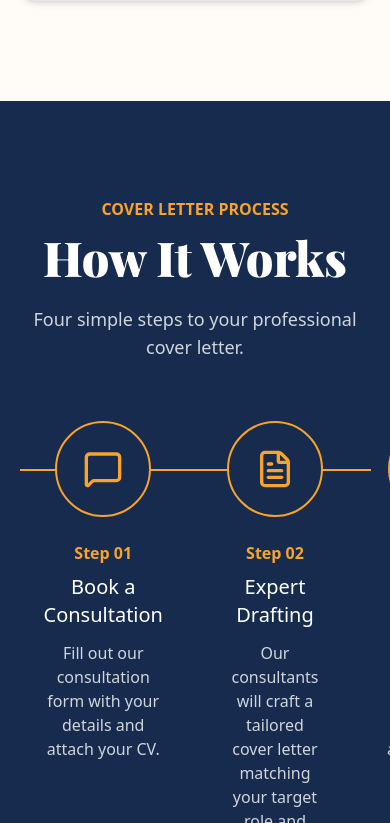
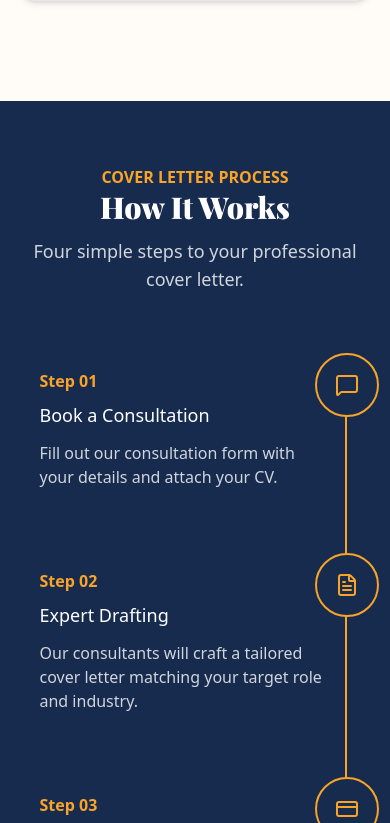
Before and after one commit to Manqoba-Mashego/career-craft, a Next.js app: page / in a window 390 px wide. Shown: the part 2561-3384 px from the top of the page. Built offline with nearby package versions, Linux system fonts and the light colour scheme.

Commit message:
Cover letter section a bit more responsive

```diff
--- a/components/coverLetterSection.jsx
+++ b/components/coverLetterSection.jsx
@@ -4,7 +4,7 @@ import { motion } from 'framer-motion'
 import { CreditCard, Download, FileCheck, FileText, MessageSquare, Upload } from 'lucide-react';
 import Reveal from './reveal';
 
-const CoverLetterSection = () => {
+const HowItWorks = () => {
     const steps = [
         {
             title: "Book a Consultation",
@@ -29,28 +29,32 @@ const CoverLetterSection = () => {
         },
     ]
   return (
-        <div className='relative min-h-screen py-24 bg-[#162B4E] overflow-hidden scroll-mt-15' id='cover-letter'>
+        <div className='relative min-h-screen py-16 md:py-24 bg-[#162B4E] overflow-hidden scroll-mt-15' id='cover-letter'>
           <div className='w-[90%] max-w-7xl mx-auto'>
               <Reveal>
                 <p className='text-[#faa329] font-semibold text-center'>COVER LETTER PROCESS</p>
-                <p className='font-playfair text-[48px] text-center font-black text-white mb-3'>How It Works</p>
+                <p className='font-playfair text-3xl md:text-5xl text-center font-black text-white mb-3'>How It Works</p>
                 <p className='text-gray-300 text-center mb-15 text-lg'>Four simple steps to your professional cover letter.</p>
               </Reveal>
+              {/* absolute right-6 top-0 md:top-12  md:translate-x-0  md:w-full h-full w-0.5 md:h-0.5 bg-[#faa329] - the line */}
+              {/* flex flex-col md:flex-row items-center md:items-start justify-between gap-12 md:gap-16 px-6 relative z-10 - steps container */}
             <div className="relative">
-                <div className='origin-left absolute left-0 top-12 w-full h-0.5  bg-[#faa329] md:origin-top'></div>
-                    <div className="flex  justify-between gap-16 px-6 relative z-10">
+                <div className='absolute right-6 top-0 h-full w-0.5 bg-[#faa329] md:top-12 md:translate-x-0 md:h-0.5 md:w-full'></div>
+                    <div className="flex flex-col md:flex-row md:items-start gap-16">
                         {steps.map((step, index) => (
-                                <motion.div key={index} initial={{opacity: 0, y:40}} whileInView={{opacity: 1, y: 0}} transition={{duration: 0.6, delay: index* 0.2}} viewport={{once: true}} className='flex flex-col items-center text-center '>
-                                    <div className="w-24 h-24 rounded-full border-2 border-[#faa329] bg-[#162B4E] flex items-center justify-center">
-                                        <span className="text-[#faa329] font-bold text-lg">{<step.Icon size={40}/>}</span>
+                                <motion.div key={index} initial={{opacity: 0, y:40}} whileInView={{opacity: 1, y: 0}} transition={{duration: 0.6, delay: index* 0.2}} viewport={{once: true}} className={`relative flex flex-col items-start text-left pl-5 md:w-1/2 pr-10 md:items-center md:text-center `}>
+                                    <div className="absolute right-6  translate-x-1/2 md:relative md:right-auto md:translate-x-0 z-20 w-16 h-16 md:w-24 md:h-24 rounded-full border-2 border-[#faa329] bg-[#162B4E] flex items-center justify-center">
+                                        <step.Icon className="w-6 h-6 md:w-10 md:h-10 text-[#faa329]" />
                                     </div>
 
-                                    <p className="mt-6 text-[#faa329] font-semibold">
-                                        Step {String(index+ 1).padStart(2, "0")}
-                                    </p>
+                                    <div className="mt-4 md:mt-6 max-w-xs">
+                                        <p className="text-[#faa329] font-semibold">
+                                            Step {String(index+ 1).padStart(2, "0")}
+                                        </p>
+                                        <h3 className='text-white text-lg md:text-xl mt-2'> {step.title}</h3>
+                                        <p className='text-gray-300 mt-3'>{step.description}</p>
+                                    </div>
 
-                                    <h3 className='text-white text-xl mt-2'> {step.title}</h3>
-                                    <p className='text-gray-300 mt-3 max-w-xs'>{step.description}</p>
 
                                 </motion.div>
                             )
@@ -62,4 +66,4 @@ const CoverLetterSection = () => {
   )
 }
 
-export default CoverLetterSection
+export default HowItWorks
```
